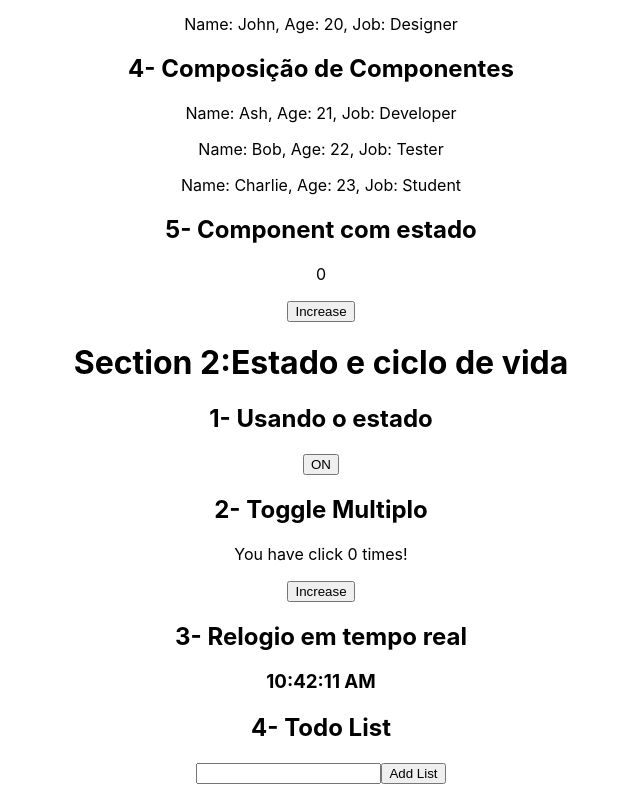
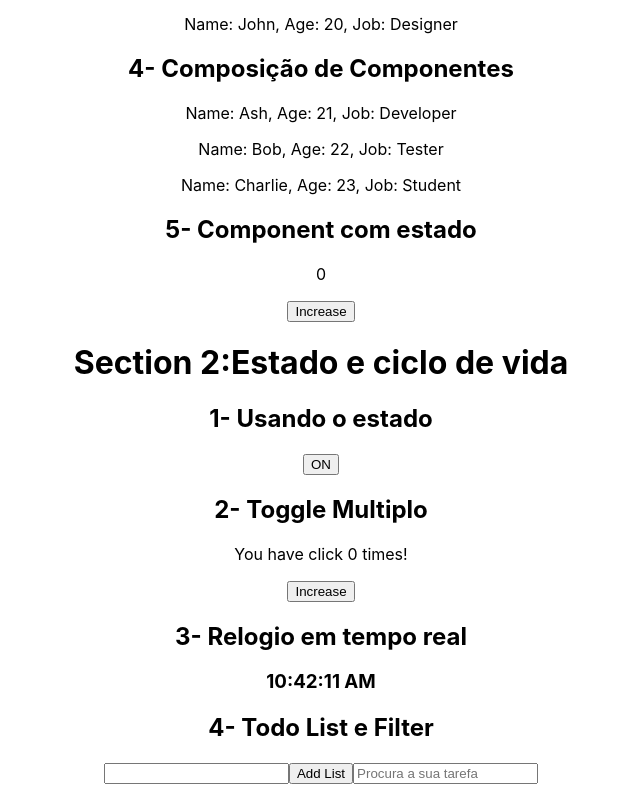
Before and after one commit to mmartins23/react-js-desafios, a React (Create React App) app in the folder 1- Components and Props/section1-app/: page / in a window 1280 px wide. Shown: the part 294-1094 px from the top of the page, without its empty margins (319-959 px from the left). Built offline with nearby package versions, Linux system fonts and the light colour scheme; the HTML template or start-up script is replaced by a standard one.

Commit message:
Ex 11: Filtro

```diff
--- a/1- Components and Props/section1-app/src/App.js
+++ b/1- Components and Props/section1-app/src/App.js
@@ -48,7 +48,7 @@ function App() {
       <ToggleMultiple/>
       <h2>3- Relogio em tempo real</h2>
       <Clock/>
-      <h2>4- Todo List</h2>
+      <h2>4- Todo List e Filter</h2>
       <TodoList/>
     </div>
   );
--- a/1- Components and Props/section1-app/src/components/TodoList.jsx
+++ b/1- Components and Props/section1-app/src/components/TodoList.jsx
@@ -8,6 +8,9 @@ const TodoList = () => {
     setTodos([...todos, { id: Math.random(), task: task }]);
     setTask("");
   };
+
+  const [filter, setFilter] = useState("");
+
   return (
     <div>
       <input
@@ -16,10 +19,18 @@ const TodoList = () => {
         onChange={(e) => setTask(e.target.value)}
       />
       <button onClick={addTodo}>Add List</button>
+      <input
+        type="text"
+        value={filter}
+        onChange={(e) => setFilter(e.target.value)}
+        placeholder="Procura a sua tarefa"
+      />
       <ul>
-        {todos.map((todo) => (
-          <li key={todo.id}>{todo.task}</li>
-        ))}
+        {todos
+          .filter((todo) => todo.task.includes(filter))
+          .map((todo) => (
+            <li key={todo.id}>{todo.task}</li>
+          ))}
       </ul>
     </div>
   );
```
Also changed, not shown: 1 other file (tests, documents, lock files or other folders).
